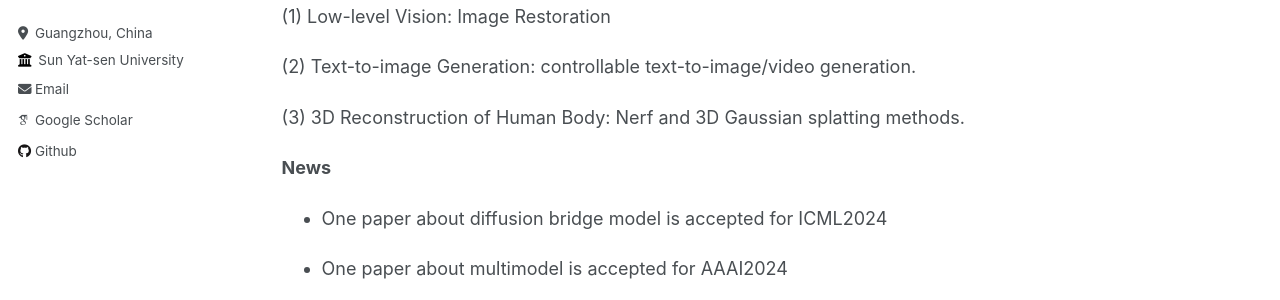
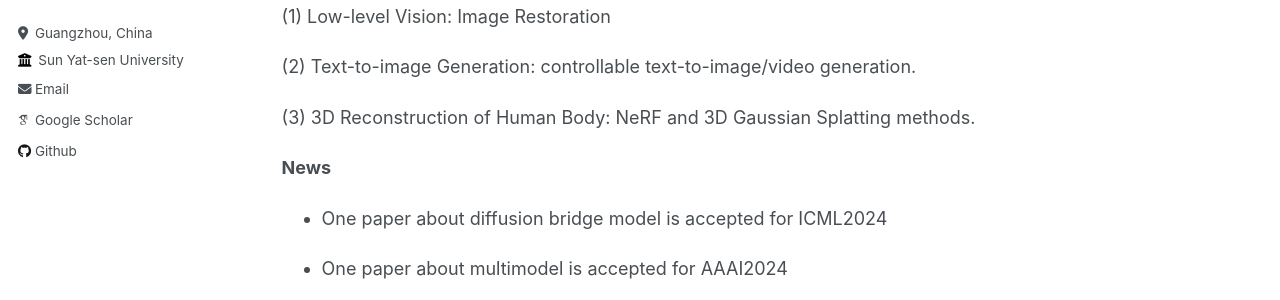
Before and after one commit to cszhangdy/cszhangdy.github.io, a Jekyll site: the page built from _pages/about.md, in a window 1280 px wide and 1139 px high. Shown: the part 393-693 px from the top of the window. Built offline with Jekyll 4.4.1, drawn with Linux system fonts in a browser that asks for light colours; some web fonts are replaced.

```diff
--- a/_pages/about.md
+++ b/_pages/about.md
@@ -17,7 +17,7 @@ Recently, I specifically focus on
 
 (2) Text-to-image Generation: controllable text-to-image/video generation.
 
-(3) 3D Reconstruction of Human Body: Nerf and 3D Gaussian splatting methods.
+(3) 3D Reconstruction of Human Body: NeRF and 3D Gaussian Splatting methods.
 
 
 **News**
```
